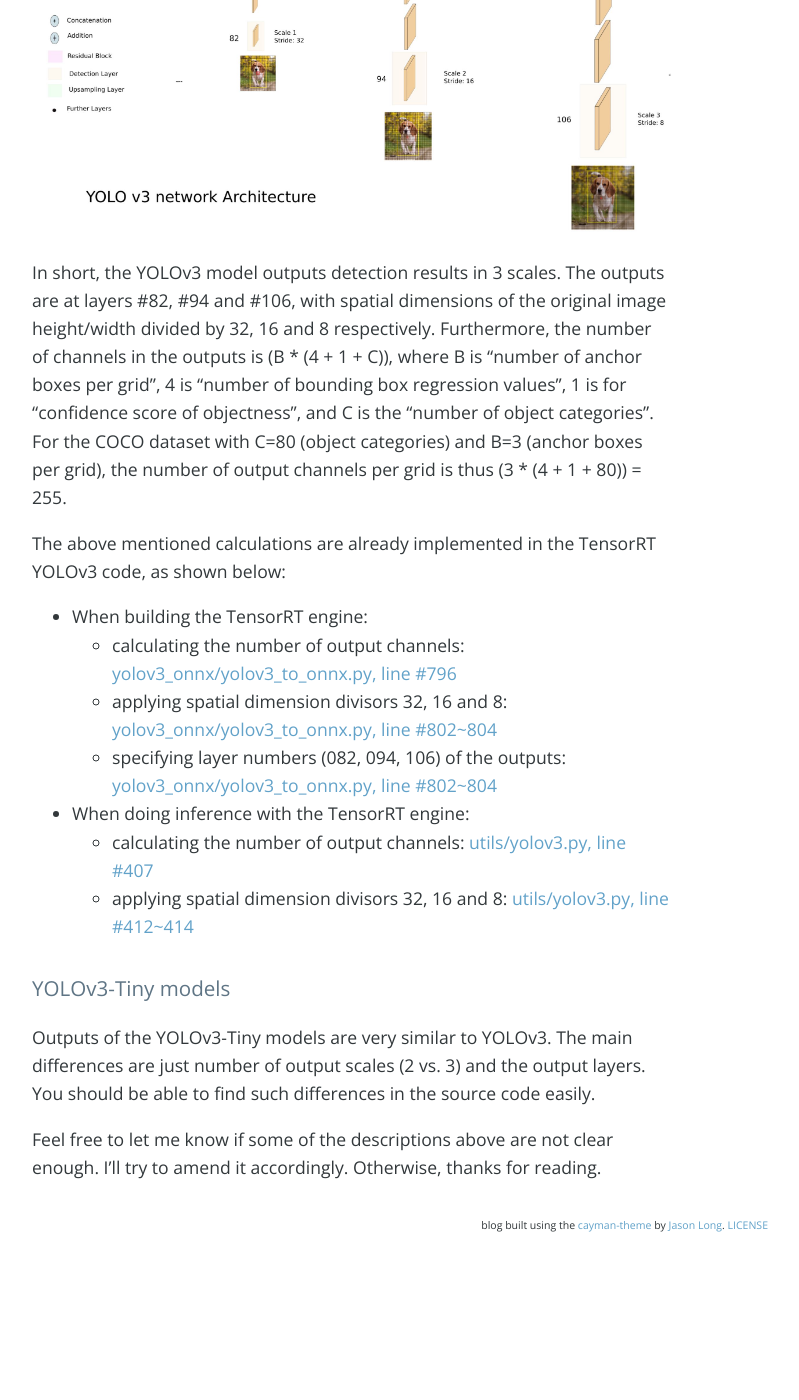
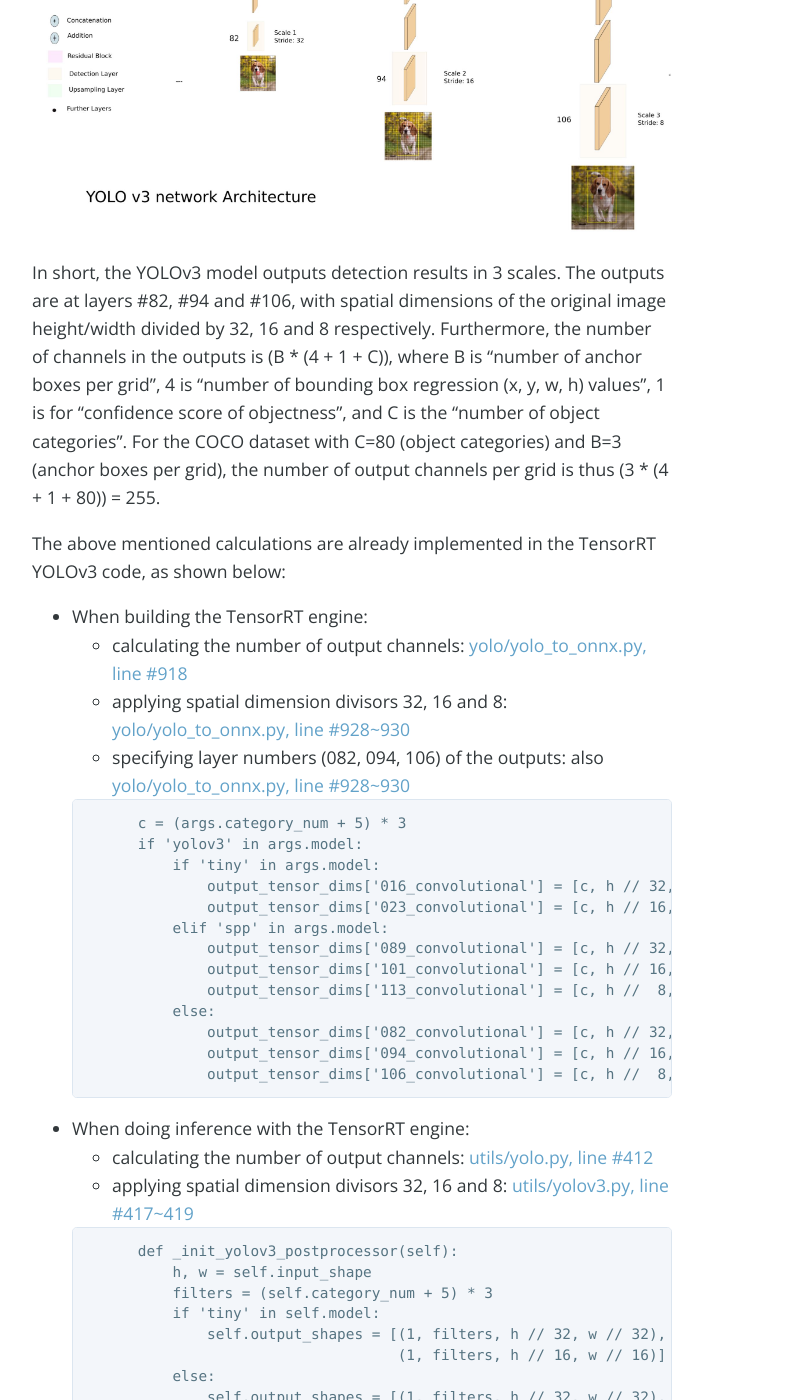
Before and after one commit to jkjung-avt/jkjung-avt.github.io, a Jekyll site: the page built from _posts/2020-06-12-trt-yolov3-custom.md, in a window 1280 px wide and 1400 px high, scrolled down 1609 px. Shown: the whole window, without its empty margins (288-1087 px from the left). Built offline with Jekyll 4.4.1, drawn with Linux system fonts in a browser that asks for light colours; nearby versions of some CDN libraries; comment, search, counter and statistics services are not loaded; before the commit the page ends 2862 px from its top, so only the background shows below that; some of the changed text lies outside the part shown.

Commit message:
Update source code links

````diff
--- a/_posts/2020-06-12-trt-yolov3-custom.md
+++ b/_posts/2020-06-12-trt-yolov3-custom.md
@@ -22,14 +22,14 @@ For example, if your custom trained YOLOv3 model is with only 1 category, you'd
 
 ```
 ### Installation of "pycuda" and "onnx" (still required) omitted here
-$ cd ${HOME}/project/tensorrt_demos/yolov3_onnx
+$ cd ${HOME}/project/tensorrt_demos/yolo
 $ ./download_yolov3.sh
-$ python3 yolov3_to_onnx.py --model yolov3-416 --category_num 1
+$ python3 yolo_to_onnx.py --model yolov3-416 --category_num 1
 $ python3 onnx_to_tensorrt.py --model yolov3-416
 $ cd ${HOME}/project/tensorrt_demos
-$ python3 trt_yolov3.py --model yolov3-416 \
-                        --category_num 1 \
-                        --image --filename ${HOME}/Pictures/dog.jpg
+$ python3 trt_yolo.py --model yolov3-416 \
+                      --category_num 1 \
+                      --image --filename ${HOME}/Pictures/dog.jpg
 ```
 
 # YOLOv3 output shapes
@@ -40,18 +40,47 @@ First, check out this very nice article which explains the YOLOv3 architecture c
 
 ![YOLOv3 architecture](/assets/2020-06-12-trt-yolov3-custom/yolov3_architecture.jpg)
 
-In short, the YOLOv3 model outputs detection results in 3 scales.  The outputs are at layers #82, #94 and #106, with spatial dimensions of the original image height/width divided by 32, 16 and 8 respectively.  Furthermore, the number of channels in the outputs is (B * (4 + 1 + C)), where B is "number of anchor boxes per grid", 4 is "number of bounding box regression values", 1 is for "confidence score of objectness", and C is the "number of object categories".  For the COCO dataset with C=80 (object categories) and B=3 (anchor boxes per grid), the number of output channels per grid is thus (3 * (4 + 1 + 80)) = 255.
+In short, the YOLOv3 model outputs detection results in 3 scales.  The outputs are at layers #82, #94 and #106, with spatial dimensions of the original image height/width divided by 32, 16 and 8 respectively.  Furthermore, the number of channels in the outputs is (B * (4 + 1 + C)), where B is "number of anchor boxes per grid", 4 is "number of bounding box regression (x, y, w, h) values", 1 is for "confidence score of objectness", and C is the "number of object categories".  For the COCO dataset with C=80 (object categories) and B=3 (anchor boxes per grid), the number of output channels per grid is thus (3 * (4 + 1 + 80)) = 255.
 
 The above mentioned calculations are already implemented in the TensorRT YOLOv3 code, as shown below:
 
 * When building the TensorRT engine:
-    - calculating the number of output channels: [yolov3_onnx/yolov3_to_onnx.py, line #796](https://github.com/jkjung-avt/tensorrt_demos/blob/master/yolov3_onnx/yolov3_to_onnx.py#L796)
-    - applying spatial dimension divisors 32, 16 and 8: [yolov3_onnx/yolov3_to_onnx.py, line #802~804](https://github.com/jkjung-avt/tensorrt_demos/blob/master/yolov3_onnx/yolov3_to_onnx.py#L802)
-    - specifying layer numbers (082, 094, 106) of the outputs: [yolov3_onnx/yolov3_to_onnx.py, line #802~804](https://github.com/jkjung-avt/tensorrt_demos/blob/master/yolov3_onnx/yolov3_to_onnx.py#L802)
+    - calculating the number of output channels: [yolo/yolo_to_onnx.py, line #918](https://github.com/jkjung-avt/tensorrt_demos/blob/3fb15c908b155d5edc1bf098c6b8c31886cd8e8d/yolo/yolo_to_onnx.py#L918)
+    - applying spatial dimension divisors 32, 16 and 8: [yolo/yolo_to_onnx.py, line #928~930](https://github.com/jkjung-avt/tensorrt_demos/blob/3fb15c908b155d5edc1bf098c6b8c31886cd8e8d/yolo/yolo_to_onnx.py#L928)
+    - specifying layer numbers (082, 094, 106) of the outputs: also [yolo/yolo_to_onnx.py, line #928~930](https://github.com/jkjung-avt/tensorrt_demos/blob/3fb15c908b155d5edc1bf098c6b8c31886cd8e8d/yolo/yolo_to_onnx.py#L928)
+
+    ```
+        c = (args.category_num + 5) * 3
+        if 'yolov3' in args.model:
+            if 'tiny' in args.model:
+                output_tensor_dims['016_convolutional'] = [c, h // 32, w // 32]
+                output_tensor_dims['023_convolutional'] = [c, h // 16, w // 16]
+            elif 'spp' in args.model:
+                output_tensor_dims['089_convolutional'] = [c, h // 32, w // 32]
+                output_tensor_dims['101_convolutional'] = [c, h // 16, w // 16]
+                output_tensor_dims['113_convolutional'] = [c, h //  8, w //  8]
+            else:
+                output_tensor_dims['082_convolutional'] = [c, h // 32, w // 32]
+                output_tensor_dims['094_convolutional'] = [c, h // 16, w // 16]
+                output_tensor_dims['106_convolutional'] = [c, h //  8, w //  8]
+    ```
 
 * When doing inference with the TensorRT engine:
-    - calculating the number of output channels: [utils/yolov3.py, line #407](https://github.com/jkjung-avt/tensorrt_demos/blob/master/utils/yolov3.py#L407)
-    - applying spatial dimension divisors 32, 16 and 8: [utils/yolov3.py, line #412~414](https://github.com/jkjung-avt/tensorrt_demos/blob/master/utils/yolov3.py#L412)
+    - calculating the number of output channels: [utils/yolo.py, line #412](https://github.com/jkjung-avt/tensorrt_demos/blob/3fb15c908b155d5edc1bf098c6b8c31886cd8e8d/utils/yolo.py#L412)
+    - applying spatial dimension divisors 32, 16 and 8: [utils/yolov3.py, line #417~419](https://github.com/jkjung-avt/tensorrt_demos/blob/3fb15c908b155d5edc1bf098c6b8c31886cd8e8d/utils/yolo.py#L417)
+
+    ```
+        def _init_yolov3_postprocessor(self):
+            h, w = self.input_shape
+            filters = (self.category_num + 5) * 3
+            if 'tiny' in self.model:
+                self.output_shapes = [(1, filters, h // 32, w // 32),
+                                      (1, filters, h // 16, w // 16)]
+            else:
+                self.output_shapes = [(1, filters, h // 32, w // 32),
+                                      (1, filters, h // 16, w // 16),
+                                      (1, filters, h //  8, w //  8)]
+    ```
 
 # YOLOv3-Tiny models
 
````
